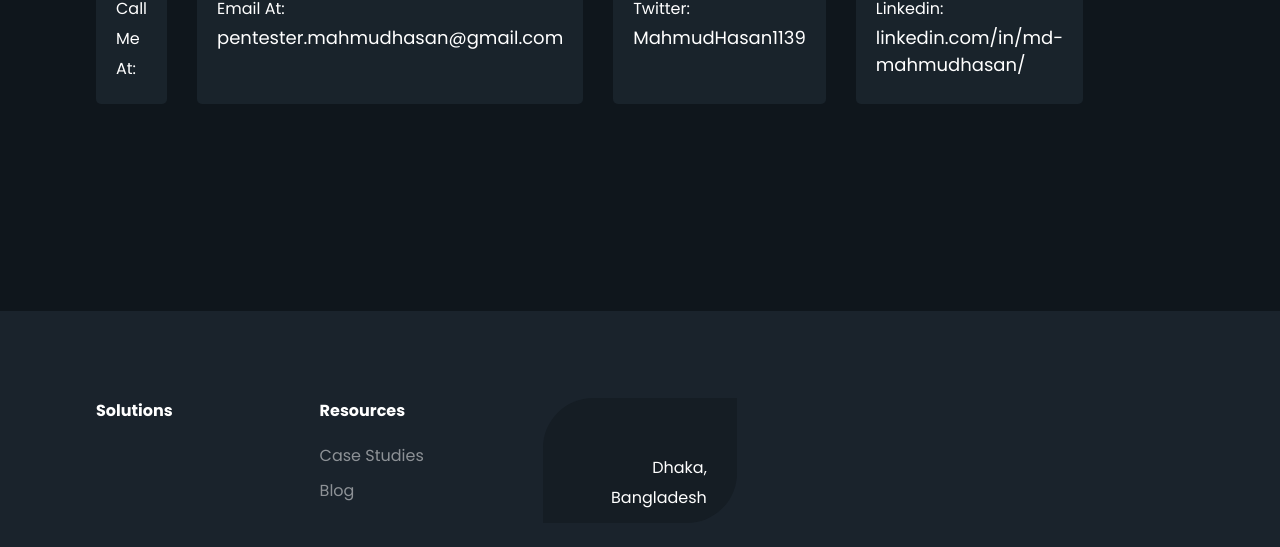
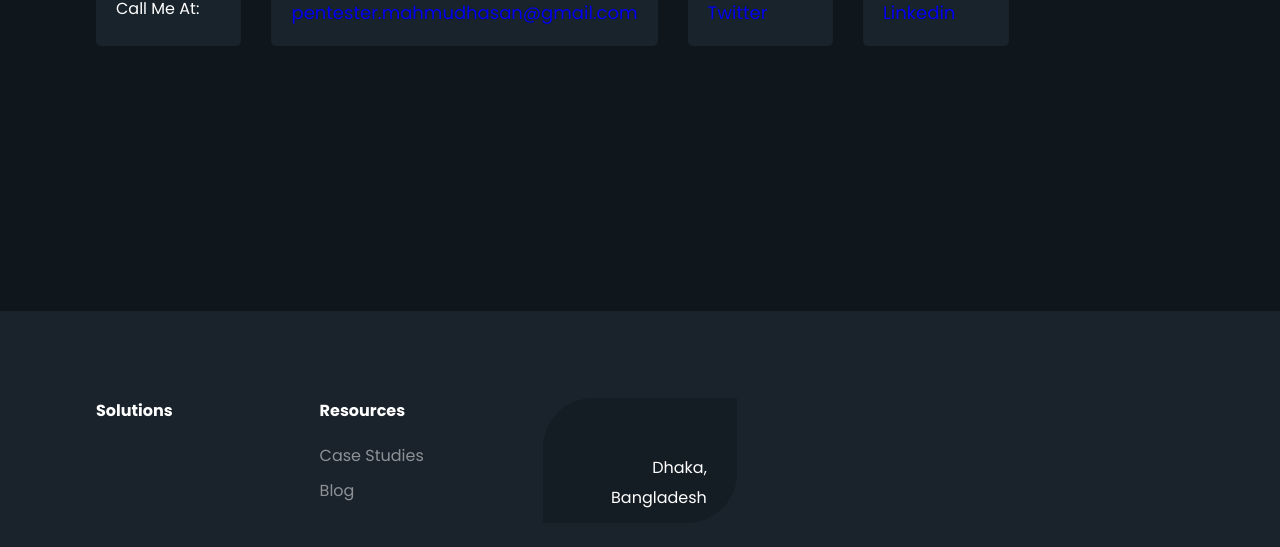
Before and after one commit to MHasanSwe/Mahmud-Hasan, a plain HTML site: page index.html in a window 1280 px wide. Shown: the part 4952-5499 px from the top of the page. Drawn offline with Linux system fonts and the light colour scheme.

Commit message:
Contacts updated

```diff
--- a/index.html
+++ b/index.html
@@ -438,22 +438,25 @@
           <div class="box">
             <i class="fas fa-envelope-open-text"></i>
             <div class="text">
-              <p>Email At:</p>
-              <span>pentester.mahmudhasan@gmail.com</span>
+              <br>
+              <!-- <p>Email At:</p> -->
+              <span><a href="mailto:pentester.mahmudhasan@gmail.com">pentester.mahmudhasan@gmail.com</a></span>
             </div>
           </div>
           <div class="box">
             <i class="fab fa-twitter"></i>
             <div class="text">
-              <p>Twitter:</p>
-              <span>MahmudHasan1139</span>
+              <br>
+              <!-- <p>Twitter:</p> -->
+              <span><a href="https://twitter.com/MahmudHasan1139">Twitter</a></span>
             </div>
           </div>
           <div class="box">
             <i class="fab fa-linkedin-in"></i>
             <div class="text">
-              <p>Linkedin:</p>
-              <span>linkedin.com/in/md-mahmudhasan/</span>
+              <br>
+              <!-- <p>Linkedin:</p> -->
+              <span> <a href="https://linkedin.com/in/md-mahmudhasan/">Linkedin</a></span>
             </div>
           </div>
         </div>
```
